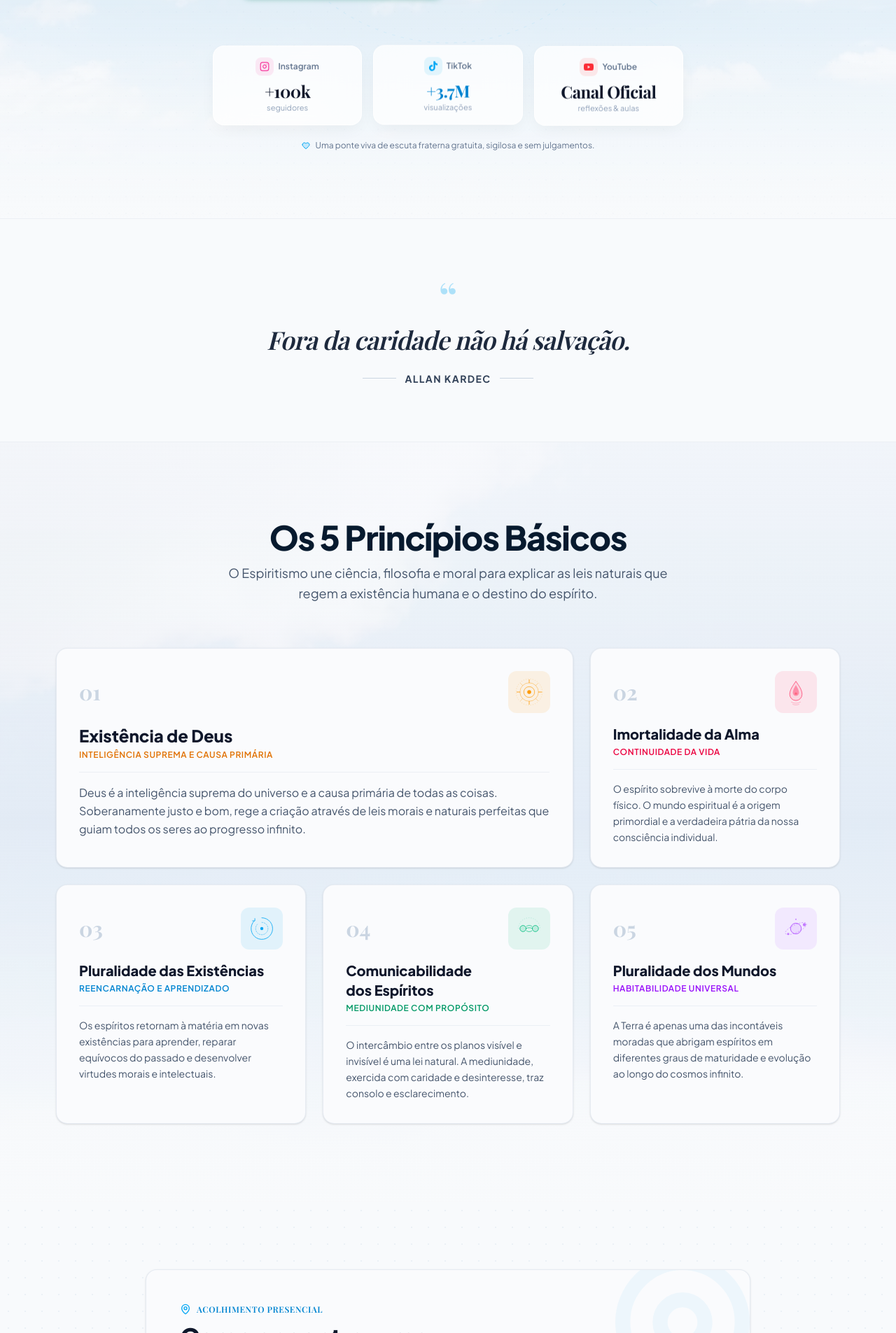
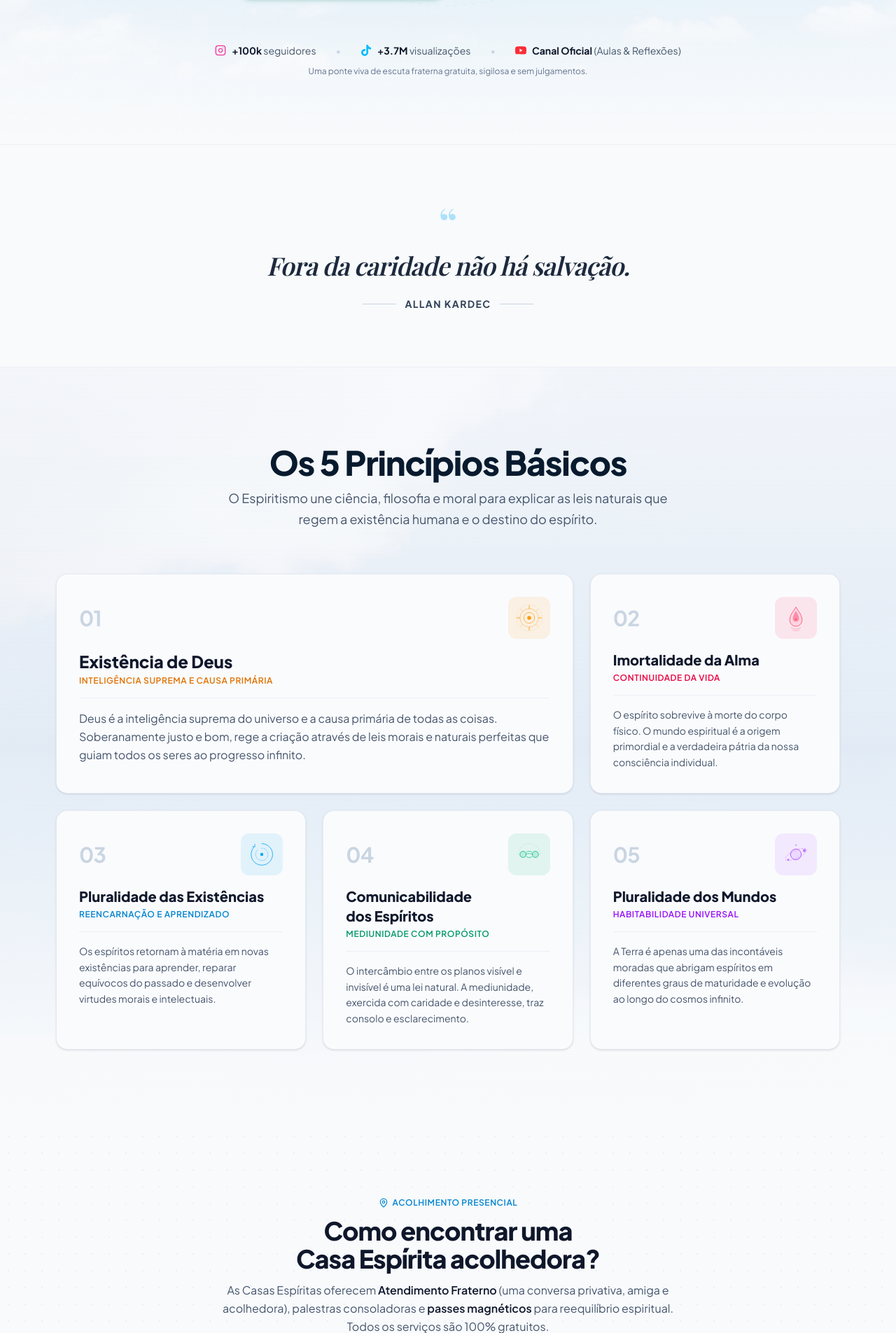
Before and after one commit to guNaoki/novosmensageirosweb, a React (Vite) app: page / in a window 1280 px wide. Shown: the part 595-2500 px from the top of the page at 70% size. Built offline with nearby package versions, Linux system fonts and the light colour scheme; a web font is replaced by a local one.

Commit message:
fix(design): eliminate serif abuse, remove boxed-in containers, clean hero floating badges and inline social proof

```diff
--- a/src/components/SpiritismPortal.tsx
+++ b/src/components/SpiritismPortal.tsx
@@ -503,97 +503,63 @@ export default function SpiritismPortal({ onChangeRoute }: SpiritismPortalProps)
               </Button>
             </motion.div>
 
-            {/* Authentic Channels Showcase (Cápsulas Flutuantes Eteriais) */}
+            {/* Authentic Channels Showcase (Linha Minimalista e Discreta) */}
             <motion.div
               variants={fadeInUp}
-              className="pt-6 sm:pt-10 max-w-2xl mx-auto w-full"
+              className="pt-8 max-w-3xl mx-auto w-full"
             >
-              {/* 3 Floating Independent Glass Capsules */}
-              <div className="grid grid-cols-3 gap-2.5 sm:gap-4 text-center">
-                {/* Instagram Floating Card */}
-                <motion.a
+              <div className="flex flex-wrap items-center justify-center gap-4 sm:gap-7 text-xs sm:text-sm text-slate-600 dark:text-slate-300">
+                {/* Instagram */}
+                <a
                   href="https://www.instagram.com/novosmensageiros/"
                   target="_blank"
                   rel="noopener noreferrer"
-                  animate={{ y: [0, -6, 0] }}
-                  transition={{ duration: 4.2, repeat: Infinity, repeatType: "reverse", ease: "easeInOut" }}
-                  whileHover={{ y: -10, scale: 1.03, transition: { duration: 0.2 } }}
-                  className="group relative flex flex-col items-center justify-center p-3 sm:p-4 rounded-2xl bg-white/75 dark:bg-[#0B132B]/75 backdrop-blur-xl border border-white/90 dark:border-slate-800/80 shadow-[0_8px_25px_-5px_rgba(0,0,0,0.06)] hover:shadow-[0_16px_35px_-5px_rgba(236,72,153,0.22)] hover:border-pink-400/40 transition-shadow duration-300 cursor-pointer overflow-hidden"
-                  title="Instagram Novos Mensageiros"
+                  className="inline-flex items-center gap-2 hover:text-pink-600 dark:hover:text-pink-400 transition-colors group cursor-pointer"
+                  title="Instagram @novosmensageiros"
                 >
-                  <div className="absolute inset-0 bg-gradient-to-tr from-pink-500/5 to-transparent opacity-0 group-hover:opacity-100 transition-opacity duration-300 rounded-2xl pointer-events-none"></div>
-                  <div className="flex items-center gap-1.5 mb-1.5 z-10">
-                    <div className="p-1 sm:p-1.5 rounded-lg bg-pink-500/10 text-pink-500">
-                      <Instagram className="w-3.5 h-3.5" />
-                    </div>
-                    <span className="text-[10px] sm:text-xs font-semibold text-slate-500 dark:text-slate-400">Instagram</span>
-                  </div>
-                  <div className="font-serif text-base sm:text-2xl font-bold text-slate-900 dark:text-white tracking-tight z-10">
-                    +{SOCIAL_STATS.instagramFollowers}
-                  </div>
-                  <div className="text-[9px] sm:text-[11px] text-slate-400 dark:text-slate-500 z-10">
-                    seguidores
-                  </div>
-                </motion.a>
+                  <Instagram className="w-4 h-4 text-pink-500 group-hover:scale-110 transition-transform" />
+                  <span>
+                    <strong className="font-bold text-slate-900 dark:text-white">+{SOCIAL_STATS.instagramFollowers}</strong> seguidores
+                  </span>
+                </a>
 
-                {/* TikTok Floating Card */}
-                <motion.a
+                <span className="hidden sm:inline text-slate-300 dark:text-slate-700 select-none">•</span>
+
+                {/* TikTok */}
+                <a
                   href="https://www.tiktok.com/@novosmensageiros"
                   target="_blank"
                   rel="noopener noreferrer"
-                  animate={{ y: [0, -8, 0] }}
-                  transition={{ duration: 3.8, repeat: Infinity, repeatType: "reverse", ease: "easeInOut", delay: 0.5 }}
-                  whileHover={{ y: -12, scale: 1.03, transition: { duration: 0.2 } }}
-                  className="group relative flex flex-col items-center justify-center p-3 sm:p-4 rounded-2xl bg-white/75 dark:bg-[#0B132B]/75 backdrop-blur-xl border border-white/90 dark:border-slate-800/80 shadow-[0_8px_25px_-5px_rgba(0,0,0,0.06)] hover:shadow-[0_16px_35px_-5px_rgba(56,189,248,0.25)] hover:border-sky-400/40 transition-shadow duration-300 cursor-pointer overflow-hidden"
-                  title="TikTok Novos Mensageiros"
+                  className="inline-flex items-center gap-2 hover:text-sky-500 dark:hover:text-sky-400 transition-colors group cursor-pointer"
+                  title="TikTok @novosmensageiros"
                 >
-                  <div className="absolute inset-0 bg-gradient-to-tr from-sky-500/5 to-transparent opacity-0 group-hover:opacity-100 transition-opacity duration-300 rounded-2xl pointer-events-none"></div>
-                  <div className="flex items-center gap-1.5 mb-1.5 z-10">
-                    <div className="p-1 sm:p-1.5 rounded-lg bg-sky-500/10 text-sky-500">
-                      <TikTok className="w-3.5 h-3.5" />
-                    </div>
-                    <span className="text-[10px] sm:text-xs font-semibold text-slate-500 dark:text-slate-400">TikTok</span>
-                  </div>
-                  <div className="font-serif text-base sm:text-2xl font-bold text-sky-600 dark:text-sky-400 tracking-tight z-10">
-                    {getCleanNumber(SOCIAL_STATS.tiktokViews)}
-                  </div>
-                  <div className="text-[9px] sm:text-[11px] text-slate-400 dark:text-slate-500 z-10">
-                    visualizações
-                  </div>
-                </motion.a>
+                  <TikTok className="w-4 h-4 text-sky-400 group-hover:scale-110 transition-transform" />
+                  <span>
+                    <strong className="font-bold text-slate-900 dark:text-white">{getCleanNumber(SOCIAL_STATS.tiktokViews)}</strong> visualizações
+                  </span>
+                </a>
 
-                {/* YouTube Floating Card */}
-                <motion.a
+                <span className="hidden sm:inline text-slate-300 dark:text-slate-700 select-none">•</span>
+
+                {/* YouTube */}
+                <a
                   href="https://www.youtube.com/@NovosMensageiros"
                   target="_blank"
                   rel="noopener noreferrer"
-                  animate={{ y: [0, -6, 0] }}
-                  transition={{ duration: 4.5, repeat: Infinity, repeatType: "reverse", ease: "easeInOut", delay: 1 }}
-                  whileHover={{ y: -10, scale: 1.03, transition: { duration: 0.2 } }}
-                  className="group relative flex flex-col items-center justify-center p-3 sm:p-4 rounded-2xl bg-white/75 dark:bg-[#0B132B]/75 backdrop-blur-xl border border-white/90 dark:border-slate-800/80 shadow-[0_8px_25px_-5px_rgba(0,0,0,0.06)] hover:shadow-[0_16px_35px_-5px_rgba(239,68,68,0.22)] hover:border-red-400/40 transition-shadow duration-300 cursor-pointer overflow-hidden"
+                  className="inline-flex items-center gap-2 hover:text-red-500 dark:hover:text-red-400 transition-colors group cursor-pointer"
                   title="YouTube Novos Mensageiros"
                 >
-                  <div className="absolute inset-0 bg-gradient-to-tr from-red-500/5 to-transparent opacity-0 group-hover:opacity-100 transition-opacity duration-300 rounded-2xl pointer-events-none"></div>
-                  <div className="flex items-center gap-1.5 mb-1.5 z-10">
-                    <div className="p-1 sm:p-1.5 rounded-lg bg-red-500/10 text-red-500">
-                      <YouTube className="w-3.5 h-3.5" />
-                    </div>
-                    <span className="text-[10px] sm:text-xs font-semibold text-slate-500 dark:text-slate-400">YouTube</span>
-                  </div>
-                  <div className="font-serif text-base sm:text-2xl font-bold text-slate-900 dark:text-white tracking-tight z-10">
-                    Canal Oficial
-                  </div>
-                  <div className="text-[9px] sm:text-[11px] text-slate-400 dark:text-slate-500 z-10">
-                    reflexões & aulas
-                  </div>
-                </motion.a>
+                  <YouTube className="w-4 h-4 text-red-500 group-hover:scale-110 transition-transform" />
+                  <span>
+                    <strong className="font-bold text-slate-900 dark:text-white">Canal Oficial</strong> (Aulas & Reflexões)
+                  </span>
+                </a>
               </div>
 
               {/* Reassurance note */}
-              <div className="mt-4 flex items-center justify-center gap-2 text-[11px] sm:text-xs text-slate-500 dark:text-slate-400">
-                <Heart className="w-3 h-3 text-sky-500 fill-sky-500/20" />
-                <span>Uma ponte viva de escuta fraterna gratuita, sigilosa e sem julgamentos.</span>
-              </div>
+              <p className="mt-3 text-[11px] sm:text-xs text-slate-500 dark:text-slate-400 text-center">
+                Uma ponte viva de escuta fraterna gratuita, sigilosa e sem julgamentos.
+              </p>
             </motion.div>
           </motion.div>
         </div>
@@ -677,7 +643,7 @@ export default function SpiritismPortal({ onChangeRoute }: SpiritismPortalProps)
             >
               <div className="space-y-4">
                 <div className="flex items-center justify-between">
-                  <span className="font-serif text-3xl font-bold text-slate-300 dark:text-slate-600 group-hover:text-amber-500 dark:group-hover:text-amber-400 transition-colors">
+                  <span className="font-sans text-2xl sm:text-3xl font-bold tracking-tight text-slate-300 dark:text-slate-600 group-hover:text-amber-500 dark:group-hover:text-amber-400 transition-colors">
                     01
                   </span>
                   <div className="p-2 rounded-xl bg-amber-500/10 text-amber-600 dark:text-amber-400">
@@ -707,7 +673,7 @@ export default function SpiritismPortal({ onChangeRoute }: SpiritismPortalProps)
             >
               <div className="space-y-4">
                 <div className="flex items-center justify-between">
-                  <span className="font-serif text-3xl font-bold text-slate-300 dark:text-slate-600 group-hover:text-rose-500 dark:group-hover:text-rose-400 transition-colors">
+                  <span className="font-sans text-2xl sm:text-3xl font-bold tracking-tight text-slate-300 dark:text-slate-600 group-hover:text-rose-500 dark:group-hover:text-rose-400 transition-colors">
                     02
                   </span>
                   <div className="p-2 rounded-xl bg-rose-500/10 text-rose-600 dark:text-rose-400">
@@ -737,7 +703,7 @@ export default function SpiritismPortal({ onChangeRoute }: SpiritismPortalProps)
             >
               <div className="space-y-4">
                 <div className="flex items-center justify-between">
-                  <span className="font-serif text-3xl font-bold text-slate-300 dark:text-slate-600 group-hover:text-sky-500 dark:group-hover:text-sky-400 transition-colors">
+                  <span className="font-sans text-2xl sm:text-3xl font-bold tracking-tight text-slate-300 dark:text-slate-600 group-hover:text-sky-500 dark:group-hover:text-sky-400 transition-colors">
                     03
                   </span>
                   <div className="p-2 rounded-xl bg-sky-500/10 text-sky-600 dark:text-sky-400">
@@ -767,7 +733,7 @@ export default function SpiritismPortal({ onChangeRoute }: SpiritismPortalProps)
             >
               <div className="space-y-4">
                 <div className="flex items-center justify-between">
-                  <span className="font-serif text-3xl font-bold text-slate-300 dark:text-slate-600 group-hover:text-emerald-500 dark:group-hover:text-emerald-400 transition-colors">
+                  <span className="font-sans text-2xl sm:text-3xl font-bold tracking-tight text-slate-300 dark:text-slate-600 group-hover:text-emerald-500 dark:group-hover:text-emerald-400 transition-colors">
                     04
                   </span>
                   <div className="p-2 rounded-xl bg-emerald-500/10 text-emerald-600 dark:text-emerald-400">
@@ -797,7 +763,7 @@ export default function SpiritismPortal({ onChangeRoute }: SpiritismPortalProps)
             >
               <div className="space-y-4">
                 <div className="flex items-center justify-between">
-                  <span className="font-serif text-3xl font-bold text-slate-300 dark:text-slate-600 group-hover:text-purple-500 dark:group-hover:text-purple-400 transition-colors">
+                  <span className="font-sans text-2xl sm:text-3xl font-bold tracking-tight text-slate-300 dark:text-slate-600 group-hover:text-purple-500 dark:group-hover:text-purple-400 transition-colors">
                     05
                   </span>
                   <div className="p-2 rounded-xl bg-purple-500/10 text-purple-600 dark:text-purple-400">
@@ -833,33 +799,28 @@ export default function SpiritismPortal({ onChangeRoute }: SpiritismPortalProps)
         className="py-14 sm:py-20 md:py-24 bg-slate-50 dark:bg-slate-950 border-b border-slate-200/60 dark:border-slate-800 relative overflow-hidden bg-grid-pattern transition-colors duration-300"
       >
         <div className="max-w-4xl mx-auto px-4">
-          <div className="bg-[#FAFBFD] dark:bg-[#0B132B]/85 rounded-2xl border border-slate-200/80 dark:border-slate-800/80 shadow-sm p-6 sm:p-10 md:p-12 text-left relative overflow-hidden space-y-8">
-            <div className="absolute right-0 top-0 translate-x-8 -translate-y-8 text-sky-500/5 pointer-events-none">
-              <MapPin className="w-64 h-64" />
-            </div>
-
-            <div className="space-y-3 max-w-2xl relative z-10">
-              <div className="flex items-center gap-2 text-xs font-semibold text-sky-600 dark:text-sky-400">
-                <MapPin className="w-4 h-4 text-sky-500" />
-                <span className="font-serif uppercase tracking-wider">Acolhimento Presencial</span>
+          <div className="text-center max-w-2xl mx-auto space-y-3 mb-12 sm:mb-14">
+            <div className="inline-flex items-center gap-1.5 text-xs font-semibold text-sky-600 dark:text-sky-400 uppercase tracking-wider">
+              <MapPin className="w-3.5 h-3.5" />
+              <span>Acolhimento Presencial</span>
             </div>
             <h2 className="text-2xl sm:text-3xl md:text-4xl font-extrabold text-slate-900 dark:text-white tracking-tight">
               Como encontrar uma Casa Espírita acolhedora?
             </h2>
             <p className="text-slate-600 dark:text-slate-300 text-sm sm:text-base leading-relaxed font-normal">
-                As Casas Espíritas oferecem <strong className="font-bold text-slate-900 dark:text-white">Atendimento Fraterno</strong> (uma conversa privativa, amiga e acolhedora), palestras consoladoras e <strong className="font-bold text-slate-900 dark:text-white">passes magnéticos</strong> para reequilíbrio espiritual. Todos os serviços são 100% gratuitos.
+              As Casas Espíritas oferecem <strong className="font-semibold text-slate-900 dark:text-white">Atendimento Fraterno</strong> (uma conversa privativa, amiga e acolhedora), palestras consoladoras e <strong className="font-semibold text-slate-900 dark:text-white">passes magnéticos</strong> para reequilíbrio espiritual. Todos os serviços são 100% gratuitos.
             </p>
           </div>
 
-            <div className="grid grid-cols-1 md:grid-cols-2 gap-6 relative z-10">
+          <div className="grid grid-cols-1 md:grid-cols-2 gap-6">
             {/* Step 1: Google Maps */}
-              <div className="bg-white dark:bg-[#080E21] p-6 rounded-2xl border border-slate-200/70 dark:border-slate-800/70 shadow-xs space-y-4 flex flex-col justify-between">
+            <div className="bg-white dark:bg-[#0B132B]/90 p-6 sm:p-8 rounded-2xl border border-slate-200/80 dark:border-slate-800/80 shadow-xs space-y-5 flex flex-col justify-between hover:border-sky-500/40 transition-colors">
               <div className="space-y-3">
-                  <span className="font-serif text-xs font-bold text-sky-600 dark:text-sky-400 uppercase tracking-wider block">
-                    01. Busca Prática
+                <span className="text-xs font-semibold text-sky-600 dark:text-sky-400 uppercase tracking-wider block">
+                  01 • Busca Prática
                 </span>
                 <h3 className="text-lg font-bold text-slate-900 dark:text-white">Google Maps na sua região</h3>
-                  <p className="text-xs text-slate-600 dark:text-slate-300 leading-relaxed font-normal">
+                <p className="text-sm text-slate-600 dark:text-slate-300 leading-relaxed font-normal">
                   Pesquise por <strong>"Centro Espírita" + sua cidade ou bairro</strong> para encontrar horários de reuniões públicas, endereço e avaliações de frequentadores.
                 </p>
               </div>
@@ -879,13 +840,13 @@ export default function SpiritismPortal({ onChangeRoute }: SpiritismPortalProps)
             </div>
 
             {/* Step 2: FEB */}
-              <div className="bg-white dark:bg-[#080E21] p-6 rounded-2xl border border-slate-200/70 dark:border-slate-800/70 shadow-xs space-y-4 flex flex-col justify-between">
+            <div className="bg-white dark:bg-[#0B132B]/90 p-6 sm:p-8 rounded-2xl border border-slate-200/80 dark:border-slate-800/80 shadow-xs space-y-5 flex flex-col justify-between hover:border-sky-500/40 transition-colors">
               <div className="space-y-3">
-                  <span className="font-serif text-xs font-bold text-sky-600 dark:text-sky-400 uppercase tracking-wider block">
-                    02. Cadastro Oficial
+                <span className="text-xs font-semibold text-sky-600 dark:text-sky-400 uppercase tracking-wider block">
+                  02 • Cadastro Oficial
                 </span>
                 <h3 className="text-lg font-bold text-slate-900 dark:text-white">Federação Espírita Brasileira</h3>
-                  <p className="text-xs text-slate-600 dark:text-slate-300 leading-relaxed font-normal">
+                <p className="text-sm text-slate-600 dark:text-slate-300 leading-relaxed font-normal">
                   A FEB reúne o diretório oficial de todas as federações estaduais e centros espíritas filiados e regulares em todo o território nacional.
                 </p>
               </div>
@@ -903,8 +864,6 @@ export default function SpiritismPortal({ onChangeRoute }: SpiritismPortalProps)
                 </Button>
               </div>
             </div>
-            </div>
-
           </div>
         </div>
       </section>
@@ -943,7 +902,7 @@ export default function SpiritismPortal({ onChangeRoute }: SpiritismPortalProps)
             >
               <div className="space-y-4">
                 <div className="flex items-center justify-between">
-                  <span className="font-serif text-sm font-bold uppercase tracking-wider text-sky-600 dark:text-sky-400">Passo 01</span>
+                  <span className="text-xs font-semibold uppercase tracking-wider text-sky-600 dark:text-sky-400">Passo 01</span>
                   <div className="w-10 h-10 rounded-xl bg-sky-500/10 text-sky-600 dark:text-sky-400 flex items-center justify-center border border-sky-500/20">
                     <CompassIcon className="w-5 h-5 text-sky-500" />
                   </div>
@@ -962,7 +921,7 @@ export default function SpiritismPortal({ onChangeRoute }: SpiritismPortalProps)
             >
               <div className="space-y-4">
                 <div className="flex items-center justify-between">
-                  <span className="font-serif text-sm font-bold uppercase tracking-wider text-sky-600 dark:text-sky-400">Passo 02</span>
+                  <span className="text-xs font-semibold uppercase tracking-wider text-sky-600 dark:text-sky-400">Passo 02</span>
                   <div className="w-10 h-10 rounded-xl bg-sky-500/10 text-sky-600 dark:text-sky-400 flex items-center justify-center border border-sky-500/20">
                     <ShieldAlert className="w-5 h-5" />
                   </div>
@@ -981,7 +940,7 @@ export default function SpiritismPortal({ onChangeRoute }: SpiritismPortalProps)
             >
               <div className="space-y-4">
                 <div className="flex items-center justify-between">
-                  <span className="font-serif text-sm font-bold uppercase tracking-wider text-sky-600 dark:text-sky-400">Passo 03</span>
+                  <span className="text-xs font-semibold uppercase tracking-wider text-sky-600 dark:text-sky-400">Passo 03</span>
                   <div className="w-10 h-10 rounded-xl bg-sky-500/10 text-sky-600 dark:text-sky-400 flex items-center justify-center border border-sky-500/20">
                     <Heart className="w-5 h-5 fill-sky-500/20" />
                   </div>
@@ -1121,7 +1080,7 @@ export default function SpiritismPortal({ onChangeRoute }: SpiritismPortalProps)
                       />
                       <div className="absolute inset-0 bg-gradient-to-t from-slate-950/70 via-transparent to-transparent"></div>
                       <div className="absolute bottom-2.5 left-3 z-10">
-                        <span className="font-serif text-[10px] font-bold text-white bg-slate-900/80 backdrop-blur-sm px-2.5 py-1 rounded-md tracking-wider uppercase border border-white/10">
+                        <span className="font-sans text-[10px] font-semibold text-white bg-slate-900/80 backdrop-blur-sm px-2.5 py-1 rounded-md tracking-wider uppercase border border-white/10">
                           {item.badge}
                         </span>
                       </div>
```
Also changed, not shown: src/components/HistoryPortal.tsx (+8 -40 lines), src/components/RescuePortal.tsx (+24 -25 lines). Lines whose indentation alone changed are shown as unchanged.
